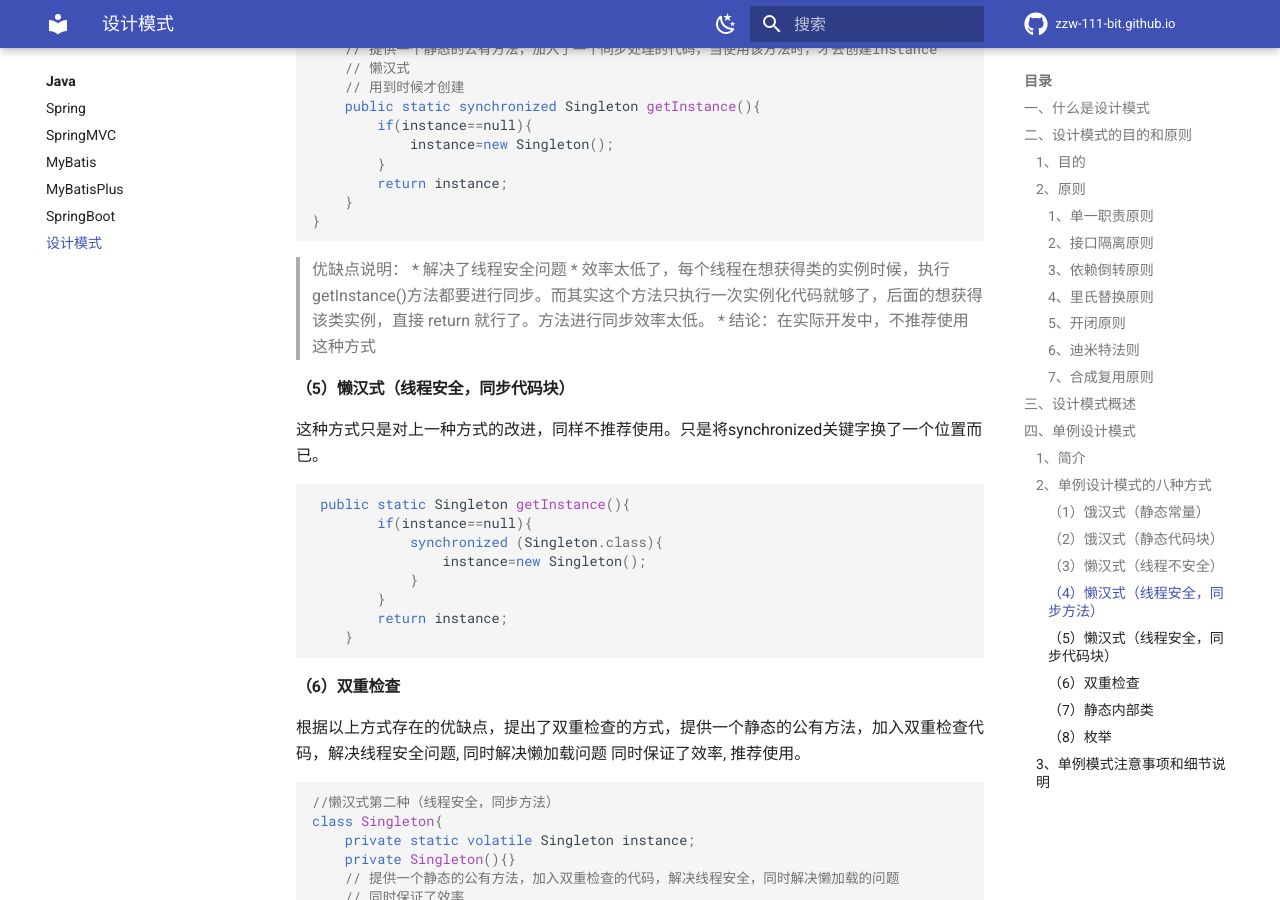
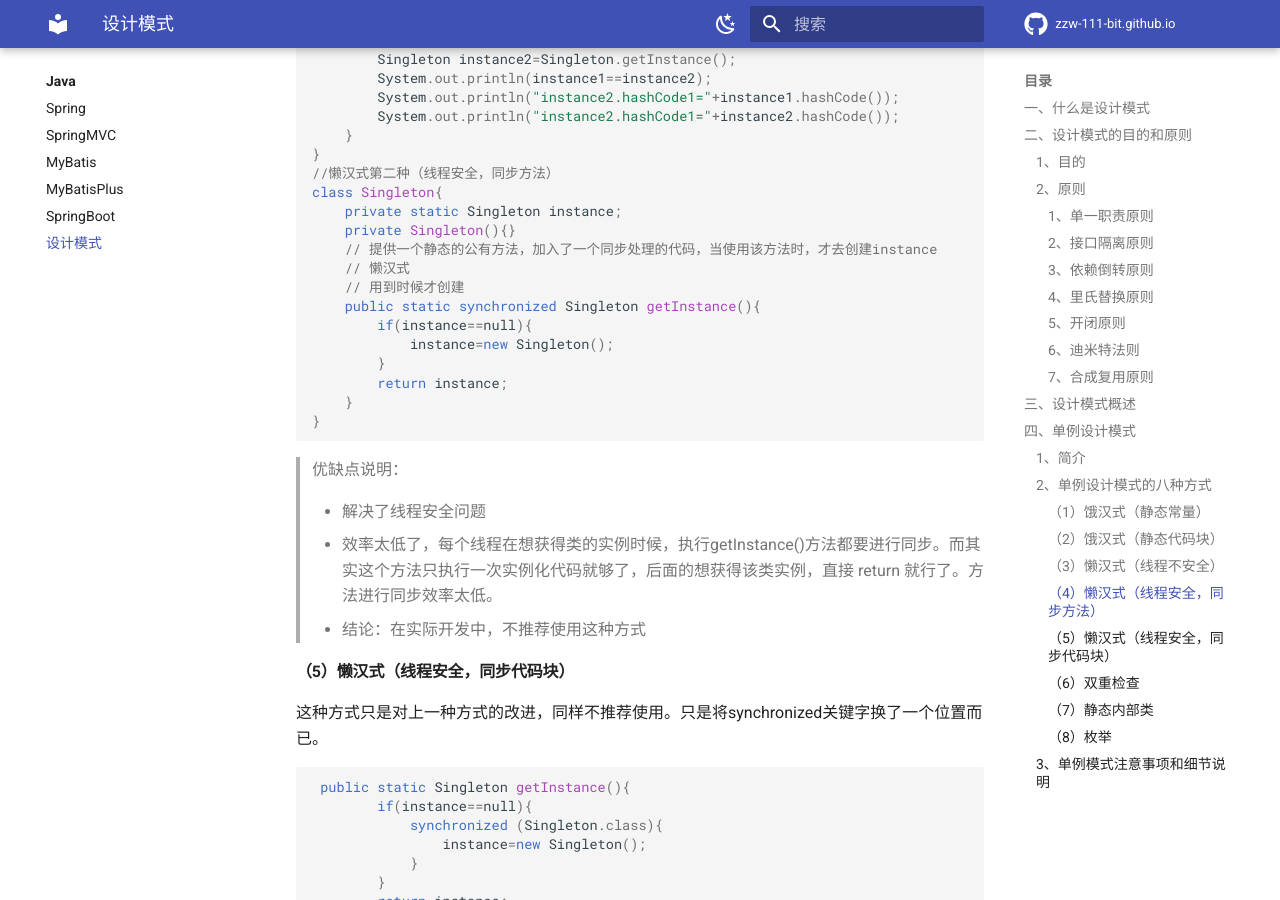
Before and after one commit to zzw-111-bit/zzw-111-bit.github.io, an MkDocs documentation site: the page built from docs/Java/designpattern/designpattern.md, in a window 1280 px wide and 900 px high, scrolled down 22814 px. Built offline with MkDocs 1.6.1 and Material for MkDocs 9.7.7, drawn with Linux system fonts in a browser that asks for light colours; comment, search, counter and statistics services are not loaded; some of the changed text lies outside the part shown.

Commit message:
一点小修改

````diff
--- a/docs/Java/designpattern/designpattern.md
+++ b/docs/Java/designpattern/designpattern.md
@@ -101,6 +101,7 @@
 这种修改方法没有对原来的类做很大的修改，只是增加了方法，这里虽然**没有在类级别上遵守单一职责原则**，但是**在方法级别上，仍然是遵守单一职责的**。
 
 （4）注意的事项和细节
+
 * 降低类的**复杂度**，一个类只负责一项职责。
 * 提高类的**可读性，可维护性**。
 * 降低变更引起的风险。
@@ -383,6 +384,7 @@
 }
 ```
 以上案例通过接口来实现依赖倒转原则。
+
 （3）三种实现依赖倒转的方式
 
 实现依赖倒转除了可以通过上面的接口传递的方式，还可以通过构造方法传递和setter方式传递。
@@ -608,6 +610,7 @@
 在这个案例中，并没有遵守**开闭原则**，即当我们给类增加新功能的时候，尽量不修改代码，或者尽可能少修改代码，但是在这个案例中，我们需要新增一个图形种类的时候，我们需要修改较多的地方。
 
 （2）案例2
+
 把创建 Shape 类做成抽象类，并提供一个抽象的 draw 方法，让子类去实现即可，这样我们有新的图形种类时，只需要让新的图形类继承 Shape，并实现 draw 方法即可，使用方的代码就不需要修改，满足了开闭原则。
 ```java
 package com.principle.ocp.improve;
@@ -977,6 +980,7 @@
 }
 ```
 > 优缺点说明：
+
 > * 解决了线程安全问题
 > * 效率太低了，每个线程在想获得类的实例时候，执行getInstance()方法都要进行同步。而其实这个方法只执行一次实例化代码就够了，后面的想获得该类实例，直接 return 就行了。方法进行同步效率太低。
 > * 结论：在实际开发中，不推荐使用这种方式
@@ -1015,7 +1019,8 @@
     }
 }
 ```
-> * 优缺点说明
+> 优缺点说明
+
 > *  Double-Check 概念是多线程开发中常使用到的，如代码中所示，我们进行了两次 if (singleton == null)检查，这样就可以保证线程安全了。
 > * 这样，实例化代码只用执行一次，后面再次访问时，判断 if (singleton == null)，直接 return 实例化对象，也避免的反复进行方法同步。
 > * 线程安全，延迟加载，效率较高
@@ -1070,10 +1075,10 @@
     }
 }
 ```
-> * 优缺点说明：
+> 优缺点说明：
 > * 这借助 JDK1.5 中添加的枚举来实现单例模式。不仅能避免多线程同步问题，而且还能防止反序列化重新创建新的对象。
 > * 这种方式是 Effective Java 作者 Josh Bloch 提倡的方式
-> * 结论：推荐使用。
+> 结论：推荐使用。
 
 ### 3、单例模式注意事项和细节说明
  单例模式保证了 系统内存中该类只存在一个对象，节省了系统资源，对于一些需要频繁创建销毁的对象，使用单例模式可以提高系统性能。当想实例化一个单例类的时候，必须要记住使用相应的获取对象的方法，而不是使用 new。
````
